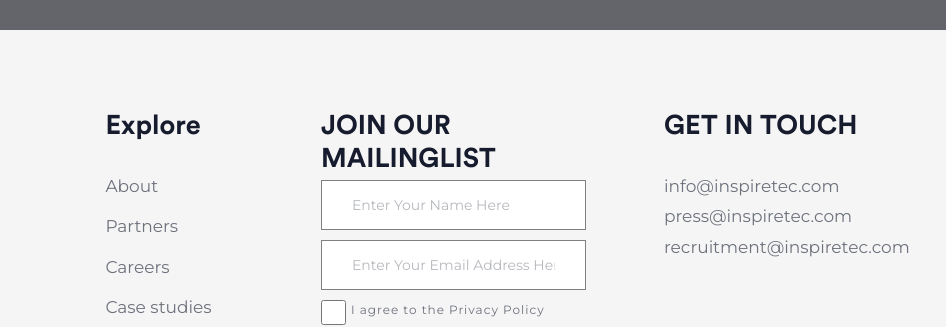
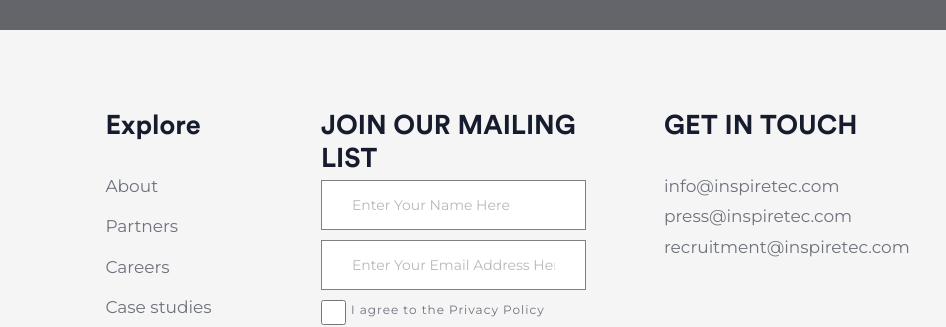
Before and after one commit to DanielRomeo/inspiretec-com.github.io, a plain HTML site: page index.html in a window 1280 px wide. Shown: the part 6953-7280 px from the top of the page, 334-1280 px from the left. Drawn offline with Linux system fonts and the light colour scheme.

Commit message:
fixed issues

```diff
--- a/index.html
+++ b/index.html
@@ -1704,7 +1704,7 @@
             <div class="col-lg-3 col-md-6 col-sm-12 mailinglist-col">
               <div class="d-lg-flex justify-content-center">
                 <div class="widget nav-widget">
-                  <h5 class="widget-title">JOIN OUR MAILINGLIST</h5>
+                  <h5 class="widget-title">JOIN OUR MAILING LIST</h5>
 
 					<form action="#!" class=" footer-form">
 						<div class="input-field">
```
